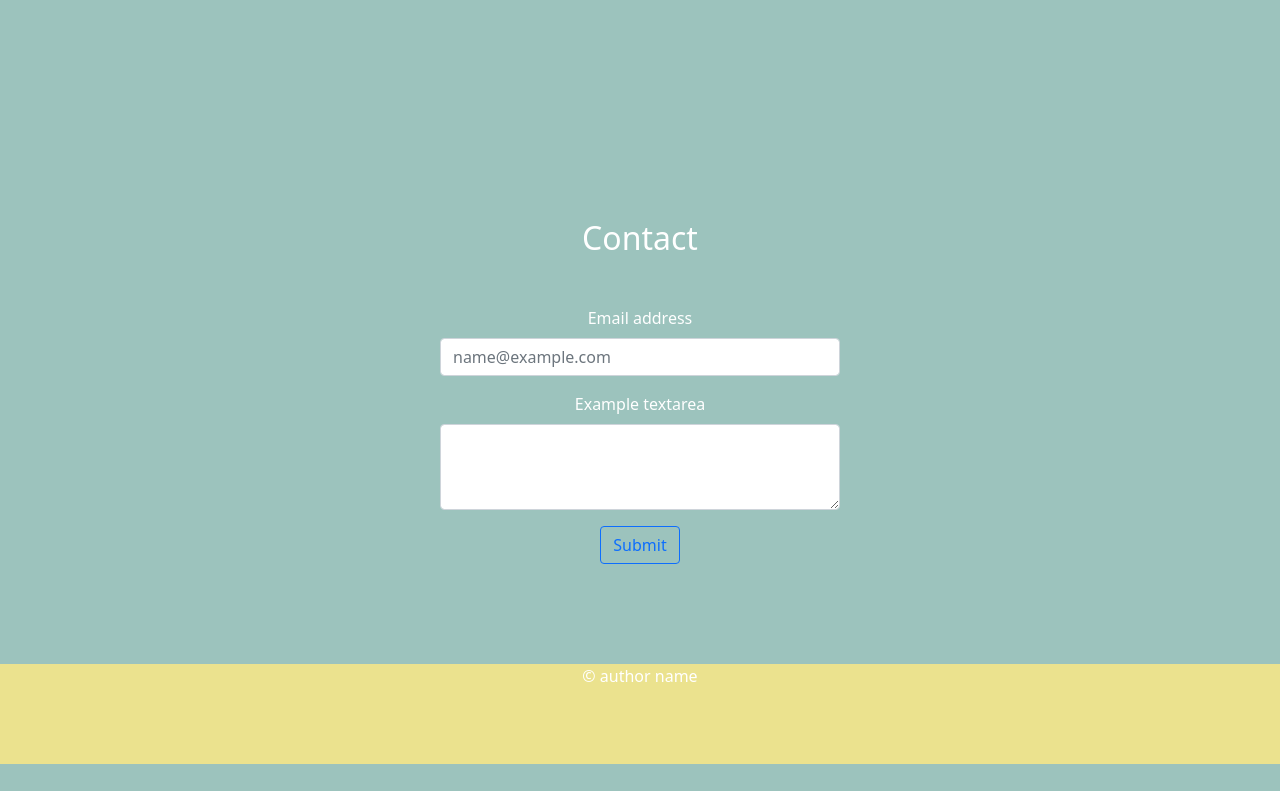
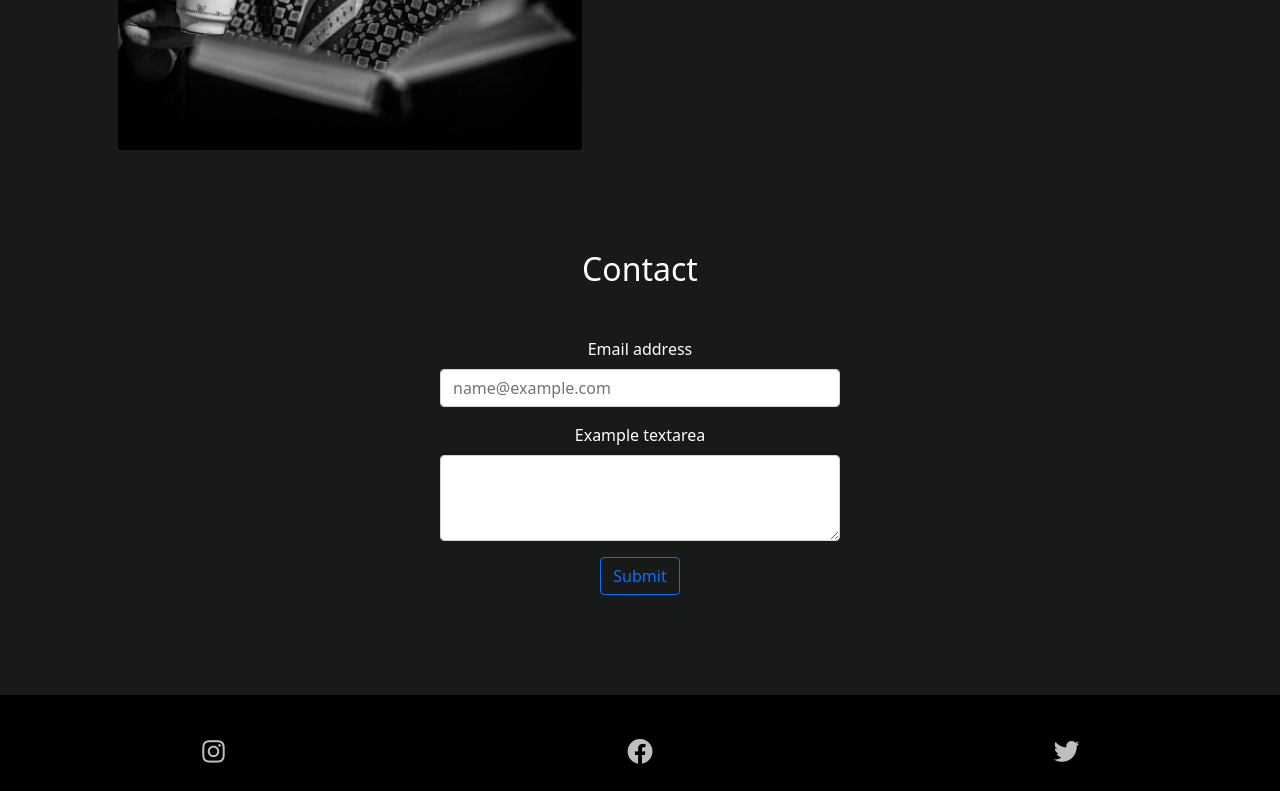
Before and after one commit to k6pede/portfolio, a plain HTML site: page boot.html in a window 1280 px wide. Shown: the part 2009-2800 px from the top of the page. Before the commit the page ends 2773 px from the top, so only its background shows below. Drawn offline with nearby package versions, Linux system fonts and the light colour scheme; some packages are replaced by stand-ins of ours.

Commit message:
背景色の変更、sns追加

```diff
--- a/boot.html
+++ b/boot.html
@@ -8,6 +8,7 @@
   <meta name="viewport" content="width=device-width,initial-scale=1.0">
   <title>Portfolio</title>
   <link rel="stylesheet" href="https://unpkg.com/ress/dist/ress.min.css" />
+  <link rel ="stylesheet" href="https://cdnjs.cloudflare.com/ajax/libs/font-awesome/5.15.4/css/all.min.css">
   <link href="https://cdn.jsdelivr.net/npm/bootstrap@5.0.2/dist/css/bootstrap.min.css" rel="stylesheet" integrity="sha384-EVSTQN3/azprG1Anm3QDgpJLIm9Nao0Yz1ztcQTwFspd3yD65VohhpuuCOmLASjC" crossorigin="anonymous">
   <link rel="stylesheet" href="css/styleboot.css">
 </head>
@@ -17,15 +18,15 @@
 
 
     <div class="maintext text-center">
-      <h1 class="site-title">sitetitle</h1>
+      <h1 class="site-title">portfolio</h1>
       <p>Illustrator & Engineer</p>
     </div>
 
     <div class="nav">
-      <ul>
-        <li>works</li>
-        <li>about</li>
-        <li>contact</li>
+      <ul class="opennav">
+        <li><a href="#works">works</a></li>
+        <li><a href="#about">about</a></li>
+        <li><a href="#contact">contact</a></li>
       </ul>
 
     </div>
@@ -42,7 +43,6 @@
         <li><a href="#works">works</a></li>
         <li><a href="#about">about</a></li>
         <li><a href="#contact">contact</a></li>
-
       </ul>
 
     </div>
@@ -101,13 +101,16 @@
   </main>
 
   <footer id="footer">
-    <div class="text-center">
-      <div class="link">
+    <div class="sns-link">
+      <ul class="socialEffect__box">
+        <li><a class="socialEffect__link icon-instagram" href="#"><i class="fab fa-instagram"></i></a></li>
+        <li><a class="socialEffect__link icon-facebook" href="#"><i class="fab fa-facebook"></i></a></li>
+        <li><a class="socialEffect__link icon-twitter" href="#"><i class="fab fa-twitter"></i></a></li>
 
-      </div>
+      </ul>
 
     </div>
-    <p class="copy text-center">&copy; author name</p>
+    <p class="text-center mb-0">&copy;authorname</p>
 
 
   </footer>
--- a/css/style.css
+++ b/css/style.css
@@ -86,11 +86,11 @@ main
 ---------------*/
 #main {
   text-align: center;
-  margin-top: 100px;
+
 }
 #main div{
   text-align: center;
-  margin-bottom: 140px;
+
 }
 
 .section-title {
@@ -115,7 +115,7 @@ main
 
 
 #about {
-
+  margin: 0 auto;
 }
 #about h3 {
   margin-bottom: 25px;
@@ -126,7 +126,7 @@ main
 .mailcontact {
   text-transform: uppercase;
   border: 1px solid black;
-  padding: 10px 30px;
+
 }
 
 /*---------------
--- a/css/styleboot.css
+++ b/css/styleboot.css
@@ -5,7 +5,7 @@ html {
 }
 
 body {
-  background-color: #9cc3bd;
+  background-color: #181a1a;
   color: white;
 }
 body* {
@@ -28,7 +28,7 @@ a {
 
 .wrapper
 {
-  max-width: 800px;
+  max-width: 1200px;
   margin: 100px auto;
 }
 
@@ -46,13 +46,18 @@ a {
   position: absolute;
   top:5%;
   right:5%;
-
 }
 .nav ul{
   display: flex;
 }
 .nav ul li{
   padding-left: 2rem;
+}
+.opennav a:hover {
+  color: pink;
+}
+.site-title {
+  font-size: 4rem;
 }
 
 .maintext{
@@ -65,7 +70,9 @@ a {
 }
 
 
-/* btn */
+/*-------------------------
+btn
+-------------------------*/
 
 #mask {
   display: none;
@@ -150,7 +157,9 @@ a {
 
 }
 
-/* works */
+/*-------------------------
+works
+-------------------------*/
 a img:hover {
   transition:1s all;
   opacity: 0.5;
@@ -158,20 +167,22 @@ a img:hover {
 
 
 
-/* about */
+/*-------------------------
+about
+-------------------------*/
 #about {
-  margin-bottom: 300px;
+
 }
 
 .aboutItems {
   display: flex;
-  justify-content: space-between;
+  justify-content: space-around;
   font-size: 0.875rem;
   align-items: center;
-
+  padding: 0 20px;
 }
 .aboutItems div {
-  width: 48%;
+  width: 40%;
 }
 
 
@@ -179,25 +190,59 @@ a img:hover {
 
 
 
+/*-------------------------
+contact
+-------------------------*/
 
-
-/* contact */
 #contact {
   text-align: center;
   max-width: 400px;
-}
-
-/* footer */
-
-#footer {
-  background-color:rgb(235, 226, 142);
-  height:100px;
-
-
+  margin:0 auto;
 }
 
 
+/*-------------------------
+footer
+-------------------------*/
+#footer {
+  background-color:rgb(0, 0, 0);
+  height:auto;
+}
+#footer p{
+  padding-bottom: 10px;
+}
+.sns-link {
+  padding-top:20px;
+}
+.socialEffect__box {
+  display: flex;
+  justify-content: space-around;
+  padding: 0;
+}
+.socialEffect__box a:hover{
+  color: pink;
+  transform: scale(1.1);
+}
+.socialEffect__link {
+  margin: .3em;
+  display: block;
+  width: 60px;
+  height: 60px;
+  line-height: 60px;
+  border-radius: 50%;
+  text-align: center;
+  position: relative;
+  z-index: 1;
+  color: #bfbfbf;
+  font-size: 1.6rem;
 
+  transition: transform ease-out 0.2s;
+}
+
+
+/*-------------------------
+responsive
+-------------------------*/
 
 @media screen and (max-width:700px){
   #main .container .row {
@@ -234,8 +279,9 @@ a img:hover {
   }
 }
 
-
-/* animation */
+/*-------------------------
+animation
+-------------------------*/
 
 .fadeUp{
   animation-name:fadeUpAnime;
```
Also changed, not shown: 1 other file.
